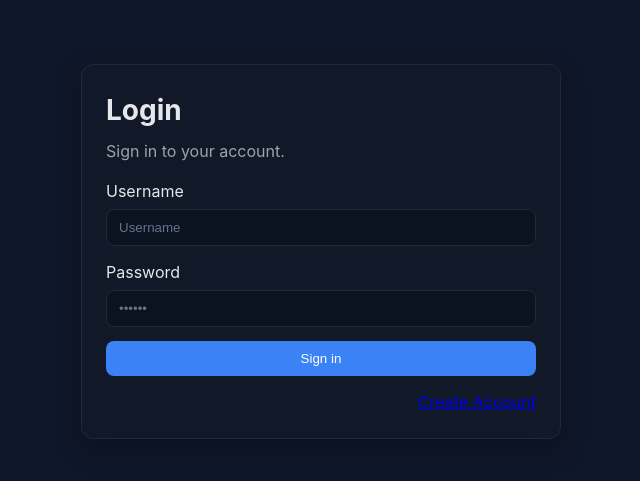
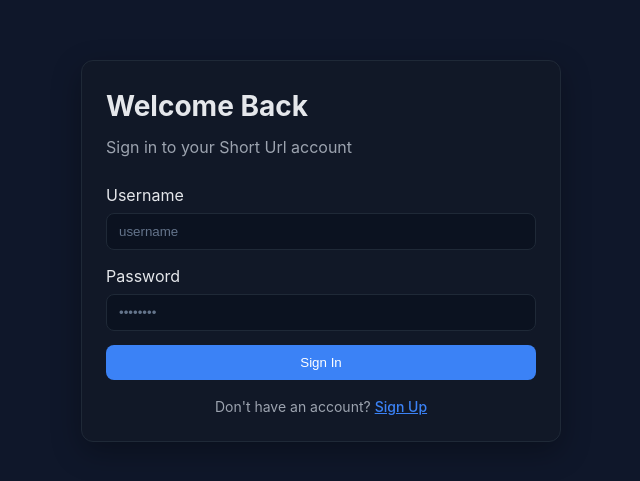
Before and after one commit to bbuzluk/surl-fe, a React (Vite) app: page /login in a window 1280 px wide. Shown: the part 149-630 px from the top of the page, without its empty margins (319-959 px from the left). Built offline with nearby package versions, Linux system fonts and the light colour scheme.

Commit message:
add generic auth layout for login/register flows

```diff
--- a/src/components/Login.tsx
+++ /dev/null
@@ -1,69 +0,0 @@
-import { type FormEvent, useState } from "react";
-import { useAuth } from "../commons/AuthContext";
-
-
-export default function Login() {
-    const [username, setUsername] = useState("");
-    const [password, setPassword] = useState("");
-    const [error, setError] = useState<string | null>(null);
-    const [loading, setLoading] = useState(false);
-    const { login } = useAuth();
-
-    const handleSubmit = async (e: FormEvent) => {
-        e.preventDefault();
-        setError(null);
-
-        if (!username || !password) {
-            setError("Username and password are required.");
-            return;
-        }
-        setLoading(true);
-        try {
-            await login(username, password);
-        } catch (error) {
-            setError("Invalid username or password.");
-        } finally {
-            setLoading(false)
-        }
-    };
-
-    return (
-        <div className="container">
-            <div className="card">
-                <h1 className="title">Login</h1>
-                <p className="subtitle">Sign in to your account.</p>
-
-                {error && <div className="alert">{error}</div>}
-
-                <form onSubmit={handleSubmit} className="form">
-                    <label className="label">
-                        <span>Username</span>
-                        <input
-                            type="text"
-                            className="input"
-                            value={username}
-                            onChange={(e) => setUsername(e.target.value)}
-                            placeholder="Username"
-                        />
-                    </label>
-
-                    <label className="label">
-                        <span>Password</span>
-                        <input
-                            type="password"
-                            className="input"
-                            value={password}
-                            onChange={(e) => setPassword(e.target.value)}
-                            placeholder="••••••"
-                        />
-                    </label>
-
-                    <button type="submit" className="btn-primary" disabled={loading}>
-                        {loading ? "Signing in…" : "Sign in"}
-                    </button>
-                    <a style={{ display: "block", textAlign: "right" }} href="/create-account">Create Account</a>
-                </form>
-            </div>
-        </div>
-    );
-}
--- /dev/null
+++ b/src/components/layout/AuthLayout.tsx
@@ -0,0 +1,28 @@
+import React from 'react';
+
+interface AuthLayoutProps {
+    title?: string;
+    subtitle?: string;
+    children: React.ReactNode;
+}
+
+const AuthLayout: React.FC<AuthLayoutProps> = ({ title, subtitle, children }) => {
+    return (
+        <div className="container">
+            <div className="card">
+                {(title || subtitle) && (
+                    <div className="header-section" style={{ marginBottom: '24px' }}>
+                        {title && <h1 className="title">{title}</h1>}
+                        {subtitle && <p className="subtitle">{subtitle}</p>}
+                    </div>
+                )}
+
+                <div className="content-section">
+                    {children}
+                </div>
+            </div>
+        </div>
+    );
+};
+
+export default AuthLayout;
--- a/src/pages/LoginPage.tsx
+++ b/src/pages/LoginPage.tsx
@@ -1,9 +1,83 @@
-import { Navigate } from 'react-router-dom';
+import React, { useState } from 'react';
+import { Link, useNavigate } from 'react-router-dom';
 import { useAuth } from '../commons/AuthContext';
-import Login from '../components/Login';
-export default function LoginPage() {
-  const { token } = useAuth();
+import AuthLayout from '../components/layout/AuthLayout';
+
+
+const LoginPage: React.FC = () => {
+  const { login } = useAuth();
+  const navigate = useNavigate();
+  const [username, setUsername] = useState("");
+  const [password, setPassword] = useState("");
+  const [error, setError] = useState<string | null>(null);
+  const [loading, setLoading] = useState(false);
+
+  const handleSubmit = async (e: React.FormEvent<HTMLFormElement>) => {
+    e.preventDefault();
+    setLoading(true);
+    setError(null);
+    try {
+      await login(username, password);
+      navigate('/');
+    } catch (err) {
+      setError(err instanceof Error ? err.message : "Login failed.");
+    } finally {
+      setLoading(false);
+    }
+  };
+
   return (
-    token ? <Navigate to="/" replace /> : <Login />
+    <AuthLayout
+      title="Welcome Back"
+      subtitle="Sign in to your Short Url account"
+    >
+      <form onSubmit={handleSubmit} className="form">
+
+        {error && <div className="alert">{error}</div>}
+
+        <label className="label">
+          <span>Username</span>
+          <input
+            type="text"
+            name="username"
+            value={username}
+            onChange={(e) => setUsername(e.target.value)}
+            className="input"
+            placeholder="username"
+            required
+            disabled={loading}
+          />
+        </label>
+
+        <label className="label">
+          <span>Password</span>
+          <input
+            type="password"
+            name="password"
+            value={password}
+            onChange={(e) => setPassword(e.target.value)}
+            className="input"
+            placeholder="••••••••"
+            required
+            disabled={loading}
+          />
+        </label>
+
+        <button type="submit" disabled={loading} className="btn-primary">
+          {loading ? 'Signing in...' : 'Sign In'}
+        </button>
+
+      </form>
+
+      <p style={{ textAlign: 'center', marginTop: '16px', color: 'var(--muted)', fontSize: '14px' }}>
+        Don't have an account?
+        <Link to="/create-account" style={{ color: 'var(--primary)', fontWeight: 500, marginLeft: 4 }}>
+          Sign Up
+        </Link>
+      </p>
+
+    </AuthLayout>
   );
-}
+};
+
+export default LoginPage;
```
